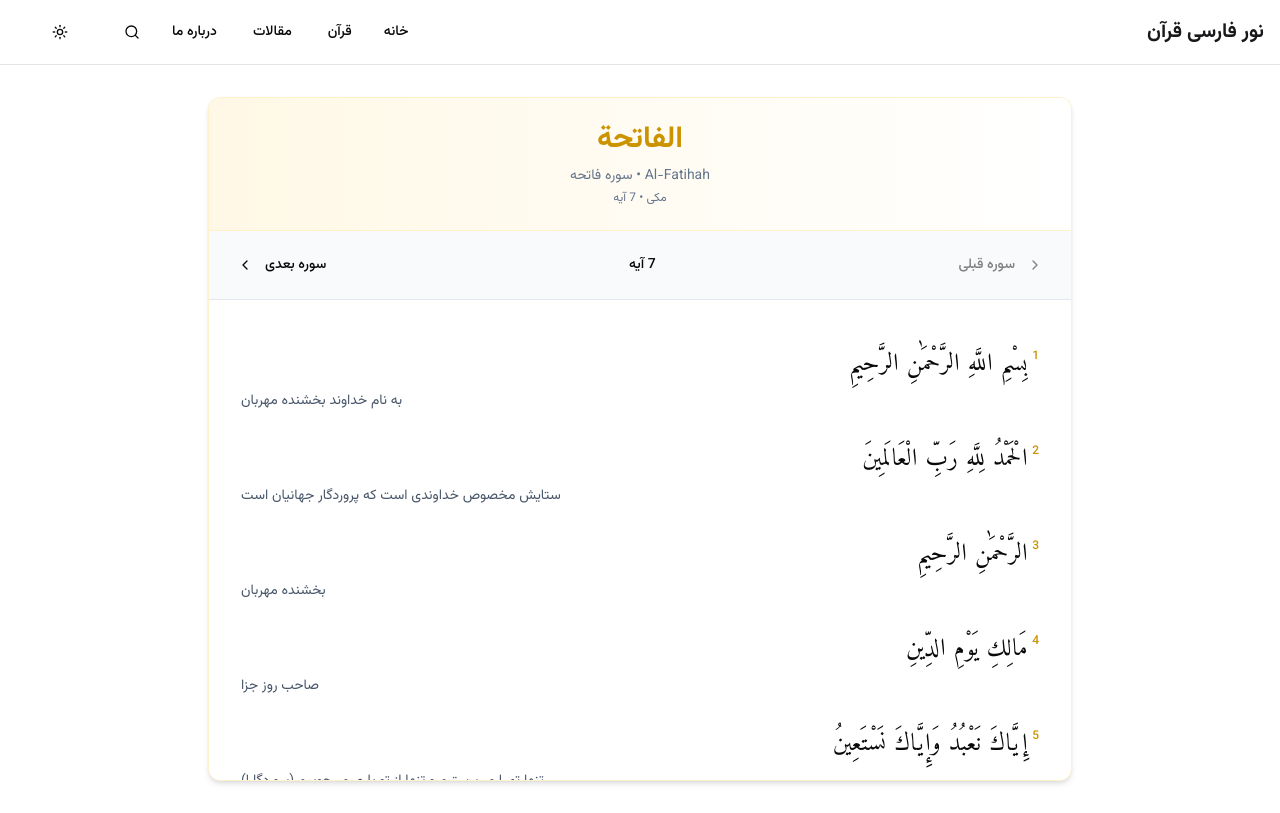
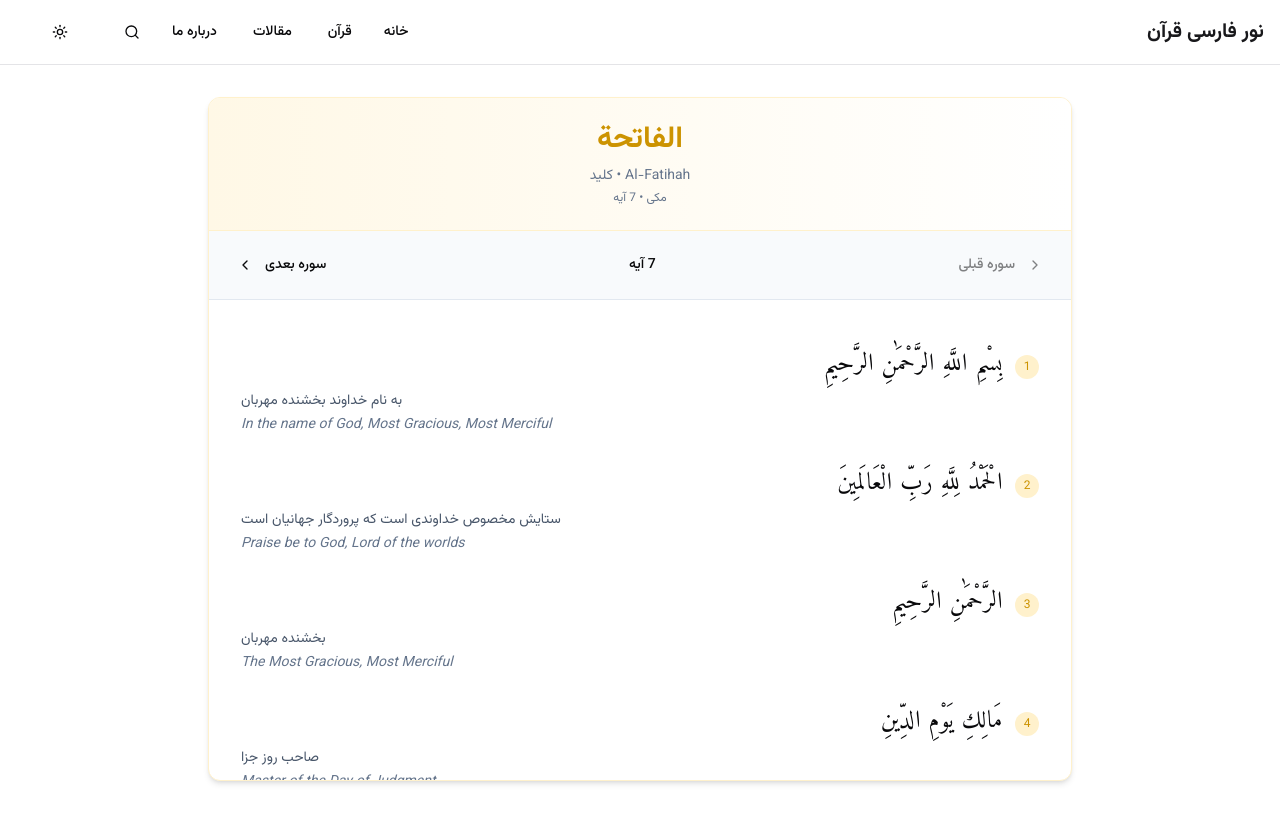
Before and after one commit to saji2000/quran-parsi, a React (Vite) app: page /quran/1 in a window 1280 px wide. Built offline with nearby package versions, Linux system fonts and the light colour scheme.

Commit message:
feat: Integrate Quran data from JSON files
This commit integrates Quran data from external JSON files (translation.json and titles.json) into the application. It updates the data structures and functions to load and utilize the new data format.

```diff
--- a/src/data/quranData.ts
+++ b/src/data/quranData.ts
@@ -1,4 +1,5 @@
 
+// Types for Quran data structure
 export interface Chapter {
   id: number;
   name: string;
@@ -12,17 +13,73 @@ export interface Verse {
   id: number;
   text: string;
   translation: string;
+  english_text?: string;
   chapter_id: number;
   verse_number: number;
+  subtitle?: string;
+  footnote?: string;
 }
 
-// Sample chapters data (just a few for demo purposes)
+export interface ChapterTitle {
+  chapter_number: number;
+  chapter_title_english: string;
+  chapter_title_arabic: string;
+  chapter_title_persian: string;
+}
+
+// Chapter titles data
+export const chapterTitles: ChapterTitle[] = [
+  {
+    chapter_number: 1,
+    chapter_title_english: "The Key",
+    chapter_title_arabic: "الفاتحة",
+    chapter_title_persian: "کليد"
+  },
+  {
+    chapter_number: 2,
+    chapter_title_english: "The Heifer",
+    chapter_title_arabic: "البقرة",
+    chapter_title_persian: "ماده گاو"
+  },
+  {
+    chapter_number: 3,
+    chapter_title_english: "The Family of Imran",
+    chapter_title_arabic: "آل عمران",
+    chapter_title_persian: "خانواده عمران"
+  },
+  {
+    chapter_number: 4,
+    chapter_title_english: "The Women",
+    chapter_title_arabic: "النساء",
+    chapter_title_persian: "زنان"
+  },
+  {
+    chapter_number: 5,
+    chapter_title_english: "The Feast",
+    chapter_title_arabic: "المائدة",
+    chapter_title_persian: "مائده"
+  },
+  {
+    chapter_number: 6,
+    chapter_title_english: "The Cattle",
+    chapter_title_arabic: "الأنعام",
+    chapter_title_persian: "چهارپايان"
+  },
+  {
+    chapter_number: 7,
+    chapter_title_english: "The Heights",
+    chapter_title_arabic: "الأعراف",
+    chapter_title_persian: "اعراف"
+  }
+];
+
+// Sample chapters data (merged with chapter titles)
 export const chapters: Chapter[] = [
   {
     id: 1,
     name: "الفاتحة",
     transliteration: "Al-Fatihah",
-    translation: "سوره فاتحه",
+    translation: "کليد",
     type: "Meccan",
     total_verses: 7
   },
@@ -30,7 +87,7 @@ export const chapters: Chapter[] = [
     id: 2,
     name: "البقرة",
     transliteration: "Al-Baqarah",
-    translation: "سوره بقره",
+    translation: "ماده گاو",
     type: "Medinan",
     total_verses: 286
   },
@@ -38,7 +95,7 @@ export const chapters: Chapter[] = [
     id: 3,
     name: "آل عمران",
     transliteration: "Aal-Imran",
-    translation: "سوره آل عمران",
+    translation: "خانواده عمران",
     type: "Medinan",
     total_verses: 200
   },
@@ -46,7 +103,7 @@ export const chapters: Chapter[] = [
     id: 4,
     name: "النساء",
     transliteration: "An-Nisa",
-    translation: "سوره نساء",
+    translation: "زنان",
     type: "Medinan",
     total_verses: 176
   },
@@ -54,7 +111,7 @@ export const chapters: Chapter[] = [
     id: 5,
     name: "المائدة",
     transliteration: "Al-Ma'idah",
-    translation: "سوره مائده",
+    translation: "مائده",
     type: "Medinan",
     total_verses: 120
   },
@@ -62,7 +119,7 @@ export const chapters: Chapter[] = [
     id: 6,
     name: "الأنعام",
     transliteration: "Al-An'am",
-    translation: "سوره انعام",
+    translation: "چهارپايان",
     type: "Meccan",
     total_verses: 165
   },
@@ -70,21 +127,21 @@ export const chapters: Chapter[] = [
     id: 7,
     name: "الأعراف",
     transliteration: "Al-A'raf",
-    translation: "سوره اعراف",
+    translation: "اعراف",
     type: "Meccan",
     total_verses: 206
   }
 ];
 
-// Sample verses data (just a few for demo purposes)
+// Sample translation data matching the provided format
 export const getVerses = (chapterId: number): Verse[] => {
-  // This is just sample data
   if (chapterId === 1) {
     return [
       {
         id: 1,
         text: "بِسْمِ اللَّهِ الرَّحْمَٰنِ الرَّحِيمِ",
         translation: "به نام خداوند بخشنده مهربان",
+        english_text: "In the name of God, Most Gracious, Most Merciful",
         chapter_id: 1,
         verse_number: 1
       },
@@ -92,6 +149,7 @@ export const getVerses = (chapterId: number): Verse[] => {
         id: 2,
         text: "الْحَمْدُ لِلَّهِ رَبِّ الْعَالَمِينَ",
         translation: "ستایش مخصوص خداوندی است که پروردگار جهانیان است",
+        english_text: "Praise be to God, Lord of the worlds",
         chapter_id: 1,
         verse_number: 2
       },
@@ -99,6 +157,7 @@ export const getVerses = (chapterId: number): Verse[] => {
         id: 3,
         text: "الرَّحْمَٰنِ الرَّحِيمِ",
         translation: "بخشنده مهربان",
+        english_text: "The Most Gracious, Most Merciful",
         chapter_id: 1,
         verse_number: 3
       },
@@ -106,6 +165,7 @@ export const getVerses = (chapterId: number): Verse[] => {
         id: 4,
         text: "مَالِكِ يَوْمِ الدِّينِ",
         translation: "صاحب روز جزا",
+        english_text: "Master of the Day of Judgment",
         chapter_id: 1,
         verse_number: 4
       },
@@ -113,6 +173,7 @@ export const getVerses = (chapterId: number): Verse[] => {
         id: 5,
         text: "إِيَّاكَ نَعْبُدُ وَإِيَّاكَ نَسْتَعِينُ",
         translation: "(پروردگارا) تنها تو را می‌پرستیم و تنها از تو یاری می‌جوییم",
+        english_text: "You alone we worship, and You alone we ask for help",
         chapter_id: 1,
         verse_number: 5
       },
@@ -120,99 +181,114 @@ export const getVerses = (chapterId: number): Verse[] => {
         id: 6,
         text: "اهْدِنَا الصِّرَاطَ الْمُسْتَقِيمَ",
         translation: "ما را به راه راست هدایت فرما",
+        english_text: "Guide us to the straight path",
         chapter_id: 1,
         verse_number: 6
       },
       {
         id: 7,
         text: "صِرَاطَ الَّذِينَ أَنْعَمْتَ عَلَيْهِمْ غَيْرِ الْمَغْضُوبِ عَلَيْهِمْ وَلَا الضَّالِّينَ",
-        translation: "راه کسانی که به آنان نعمت داده‌ای، نه راه غضب شدگان و نه گمراهان",
+        translation: "راه کسانى که به آنها نعمت داده اى؛ نه آنان که سزاوار خشم شدەاند و نه گمراهان.",
+        english_text: "The path of those You have blessed, not of those who have earned Your anger, nor of those who have gone astray",
         chapter_id: 1,
-        verse_number: 7
+        verse_number: 7,
+        footnote: "*1:1-7 Sura 1 is God's gift to us to establish contact with Him through the daily Contact Prayers. This fact is supported by an earth-shattering, simple-to-understand-but-impossible-to-imitate mathematical composition that challenges the greatest mathematicians on earth, and stumps them; it is far beyond human capabilities:\n\n(1) The sura number, followed by the numbers of verses, next to each other, give 1 1 2 3 4 5 6 7. This number is a multiple of 19.\n\n(2) If we substitute the number of letters per verse in place of verse numbers, we get 1 19 17 12 11 19 18 43. This number is also a multiple of 19.\n\n(3) If we insert the total gematrical value of every verse, we get 1 19 786 17 581 12 618 11 241 19 836 18 1072 43 6009. This number is a multiple of 19.\n\n(4) The number shown above includes all parameters of Sura 1, and consists of 38 digits (19x2).\n\n(5) It is noteworthy that this 38-digit number is still divisible by 19 when we write its components backwards, from right to left as practiced by the Arabs. Thus, 6009 43 1072 18 836 19 241 11 618 12 581 17 786 19 1 is also a multiple of 19.\n\n(6) The mathematical representations mentioned above participate in numerous extraordinary mathematical phenomena to confirm all details of the five daily Contact Prayers (Appendix 15).\n\n(7) Many more astounding phenomena are given in Appendix One. Thus, the reader is handed at the outset tangible proof that this is God's message to the world."
       }
     ];
   } else if (chapterId === 2) {
-    // Return a few verses from Al-Baqarah as example
     return [
       {
         id: 8,
-        text: "الم",
-        translation: "الف، لام، میم",
+        text: "بِسْمِ ٱللَّهِ ٱلرَّحْمَٰنِ ٱلرَّحِيمِ",
+        translation: "به نام خدا، بخشنده ترين، مهربان ترين.",
+        english_text: "In the name of God, Most Gracious, Most Merciful",
         chapter_id: 2,
-        verse_number: 1
+        verse_number: 0,
+        subtitle: "",
+        footnote: ""
       },
       {
         id: 9,
-        text: "ذَٰلِكَ الْكِتَابُ لَا رَيْبَ ۛ فِيهِ ۛ هُدًى لِّلْمُتَّقِينَ",
-        translation: "این است کتابى که در آن تردیدى نیست [و] مایه هدایت تقواپیشگان است",
+        text: "الٓمٓ",
+        translation: "ا. ل. م.*",
+        english_text: "A.L.M.",
+        chapter_id: 2,
+        verse_number: 1,
+        footnote: "*2:1 These initials remained a divinely guarded secret for 1400 years. Now we recognize them as a major component of the Quran's mathematical miracle (see Appendices 1, 2, 24, and 26). The meaning of A.L.M. is pointed out in Verse 2: \"This scripture is infallible.\" This is incontrovertibly proven by the fact that the frequencies of occurrence of these three initials in this sura are 4502, 3202, and 2195, respectively. The sum of these numbers is 9899, or 19x521. Thus, these most frequent letters of the Arabic language are mathematically placed according to a super-human pattern. These same initials also prefix Suras 3, 29, 30, 31, and 32, and their frequencies of occurrence add up to multiples of 19 in each one of these suras."
+      },
+      {
+        id: 10,
+        text: "ذَٰلِكَ ٱلْكِتَٰبُ لَا رَيْبَ فِيهِ هُدًى لِّلْمُتَّقِينَ",
+        translation: "اين کتاب آسمانى اشتباه ناپذير است؛ رهنمودى براى پرهيزكاران؛",
+        english_text: "This scripture is infallible; a beacon for the righteous",
         chapter_id: 2,
         verse_number: 2
       },
       {
-        id: 10,
-        text: "الَّذِينَ يُؤْمِنُونَ بِالْغَيْبِ وَيُقِيمُونَ الصَّلَاةَ وَمِمَّا رَزَقْنَاهُمْ يُنفِقُونَ",
-        translation: "آنان که به غیب ایمان می‌آورند و نماز را برپا می‌دارند و از آنچه به ایشان روزى داده‌ایم انفاق می‌کنند",
+        id: 11,
+        text: "ٱلَّذِينَ يُؤْمِنُونَ بِٱلْغَيْبِ وَيُقِيمُونَ ٱلصَّلَوٰةَ وَمِمَّا رَزَقْنَٰهُمْ يُنفِقُونَ",
+        translation: "کسانى که به غيب ايمان دارند و نمازها (ارتباط با خدا)* را به جا می آورند و از آنچه به آنها روزى مى دهيم،** انفاق مى کنند.",
+        english_text: "who believe in the unseen, observe the Contact Prayers (Salat), and from our provisions to them, they give to charity",
         chapter_id: 2,
-        verse_number: 3
-      },
-      {
-        id: 11,
-        text: "وَالَّذِينَ يُؤْمِنُونَ بِمَا أُنزِلَ إِلَيْكَ وَمَا أُنزِلَ مِن قَبْلِكَ وَبِالْآخِرَةِ هُمْ يُوقِنُونَ",
-        translation: "و آنان که به آنچه به سوى تو فرود آمده و به آنچه پیش از تو نازل شده ایمان می‌آورند و به آخرت یقین دارند",
-        chapter_id: 2,
-        verse_number: 4
+        verse_number: 3,
+        subtitle: "Three Categories of People (1) The Righteous",
+        footnote: "*2:3 Since the Contact Prayers are decreed five times a day, they constitute the prime source of nourishment for our souls. Along with all other practices in Submission, the Contact Prayers were originally revealed through Abraham (21:73, 22:78). Although these five daily prayers were practiced before the revelation of the Quran, each Contact Prayer is specifically mentioned in the Quran (24:58, 11:114, 17:78, & 2:238). Appendices 1 & 15 provide physical evidence supporting all the details of the Contact Prayers, including the number of units (Rak'aas) and the numbers of bowings, prostrations, and Tashahhuds in each prayer.\n\n**2:3 When God uses the plural tense, this indicates that other entities, usually the angels, are involved. When God spoke to Moses, the singular form was used (20:12- 14). See Appendix 10."
       },
       {
         id: 12,
-        text: "أُولَٰئِكَ عَلَىٰ هُدًى مِّن رَّبِّهِمْ ۖ وَأُولَٰئِكَ هُمُ الْمُفْلِحُونَ",
-        translation: "آنان بر [طریق] هدایتى از پروردگار خویشند و آنان همان رستگارانند",
+        text: "وَٱلَّذِينَ يُؤْمِنُونَ بِمَآ أُنزِلَ إِلَيْكَ وَمَآ أُنزِلَ مِن قَبْلِكَ وَبِٱلْءَاخِرَةِ هُمْ يُوقِنُونَ",
+        translation: "و کسانى که به آنچه بر تو نازل شده و آنچه پيش از تو نازل شده، ايمان دارند و به آخرت يقين دارند.",
+        english_text: "And they believe in what was revealed to you, and in what was revealed before you, and with regard to the Hereafter, they are absolutely certain",
         chapter_id: 2,
-        verse_number: 5
+        verse_number: 4
       }
     ];
   } else if (chapterId === 4) {
-    // Return verses from An-Nisa chapter for the specific example requested by user (4:13)
-    const verses: Verse[] = Array.from({ length: 20 }, (_, i) => {
-      // First 12 verses with basic content
-      if (i < 12) {
-        return {
+    const verses: Verse[] = [];
+
+    // Add first 12 verses
+    for (let i = 0; i < 12; i++) {
+      verses.push({
         id: 300 + i,
         text: `نص آیه ${i + 1} از سوره نساء`,
         translation: `ترجمه آیه ${i + 1} از سوره نساء`,
+        english_text: `English translation of verse ${i + 1} from Sura An-Nisa`,
         chapter_id: 4,
         verse_number: i + 1
-        };
+      });
     }
 
-      // Special verse 13 (the one mentioned in the requirements)
-      if (i === 12) {
-        return {
+    // Add the special verse 13
+    verses.push({
       id: 313,
       text: "تِلْكَ حُدُودُ اللَّهِ ۚ وَمَن يُطِعِ اللَّهَ وَرَسُولَهُ يُدْخِلْهُ جَنَّاتٍ تَجْرِي مِن تَحْتِهَا الْأَنْهَارُ خَالِدِينَ فِيهَا ۚ وَذَٰلِكَ الْفَوْزُ الْعَظِيمُ",
       translation: "این‌ها حدود الهی است و هر کس از خدا و پیامبرش اطاعت کند، او را در باغ‌هایی وارد می‌کند که نهرها از زیر آن جاری است، جاودانه در آن می‌مانند و این همان کامیابی بزرگ است",
+      english_text: "These are God's laws. Those who obey God and His messenger, He will admit them into gardens with flowing streams, wherein they abide forever. This is the greatest triumph.",
       chapter_id: 4,
       verse_number: 13
-        };
-      }
+    });
 
-      // Remaining verses
-      return {
+    // Add some more verses
+    for (let i = 13; i < 20; i++) {
+      verses.push({
         id: 300 + i,
         text: `نص آیه ${i + 1} از سوره نساء`,
         translation: `ترجمه آیه ${i + 1} از سوره نساء`,
+        english_text: `English translation of verse ${i + 1} from Sura An-Nisa`,
         chapter_id: 4,
         verse_number: i + 1
-      };
       });
+    }
 
     return verses;
   }
 
-  // For other chapters, return limited sample verses
+  // For other chapters, return sample verses
   return Array.from({ length: 5 }, (_, i) => ({
     id: (chapterId * 100) + i,
     text: `نص آیه ${i + 1} من السورة ${chapterId}`,
     translation: `ترجمه آیه ${i + 1} از سوره ${chapterId}`,
+    english_text: `English translation of verse ${i + 1} from Sura ${chapterId}`,
     chapter_id: chapterId,
     verse_number: i + 1
   }));
--- a/src/pages/QuranReader.tsx
+++ b/src/pages/QuranReader.tsx
@@ -3,7 +3,6 @@ import { useState, useEffect, useRef } from "react";
 import { useParams, useNavigate } from "react-router-dom";
 import { Button } from "@/components/ui/button";
 import { Card } from "@/components/ui/card";
-import { Separator } from "@/components/ui/separator";
 import { ChevronLeft, ChevronRight } from "lucide-react";
 import { chapters, getVerses, Verse } from "@/data/quranData";
 import { ScrollArea } from "@/components/ui/scroll-area";
@@ -121,16 +120,33 @@ const QuranReader = () => {
               <div
                 key={verse.id}
                 id={`verse-${verse.verse_number}`}
-                className={`my-4 p-2 transition-all duration-300 ${activeVerse === verse.verse_number ? 'active-verse' : 'hover:bg-slate-50 dark:hover:bg-slate-800/50'}`}
+                className={`my-4 p-2 transition-all duration-300 ${activeVerse === verse.verse_number ? 'bg-gold-50 dark:bg-gold-900/10 rounded-lg' : 'hover:bg-slate-50 dark:hover:bg-slate-800/50'}`}
                 onClick={() => navigateToVerse(verse.verse_number)}
               >
+                {verse.subtitle && (
+                  <div className="text-sm font-medium text-gold-600 dark:text-gold-400 mb-2">
+                    {verse.subtitle}
+                  </div>
+                )}
                 <div className="verse-container">
-                  <span className="verse-number">{verse.verse_number}</span>
-                  <span className="quran-text">{verse.text}</span>
+                  <span className="inline-flex items-center justify-center w-6 h-6 rounded-full bg-gold-100 dark:bg-gold-900/30 text-gold-600 dark:text-gold-400 text-xs ml-3">
+                    {verse.verse_number}
+                  </span>
+                  <span className="quran-text text-xl leading-loose">{verse.text}</span>
                 </div>
-                <div className="mt-2 text-sm text-slate-600 dark:text-slate-400 pr-5">
+                <div className="mt-2 text-sm text-slate-600 dark:text-slate-400 pr-8">
                   {verse.translation}
                 </div>
+                {verse.english_text && (
+                  <div className="mt-1 text-sm text-slate-500 dark:text-slate-500 pr-8 italic">
+                    {verse.english_text}
+                  </div>
+                )}
+                {verse.footnote && (
+                  <div className="mt-3 text-xs text-slate-500 dark:text-slate-500 bg-slate-50 dark:bg-slate-800/50 p-2 rounded-md">
+                    {verse.footnote}
+                  </div>
+                )}
               </div>
             ))}
           </div>
```
Lines whose indentation alone changed are shown as unchanged.
